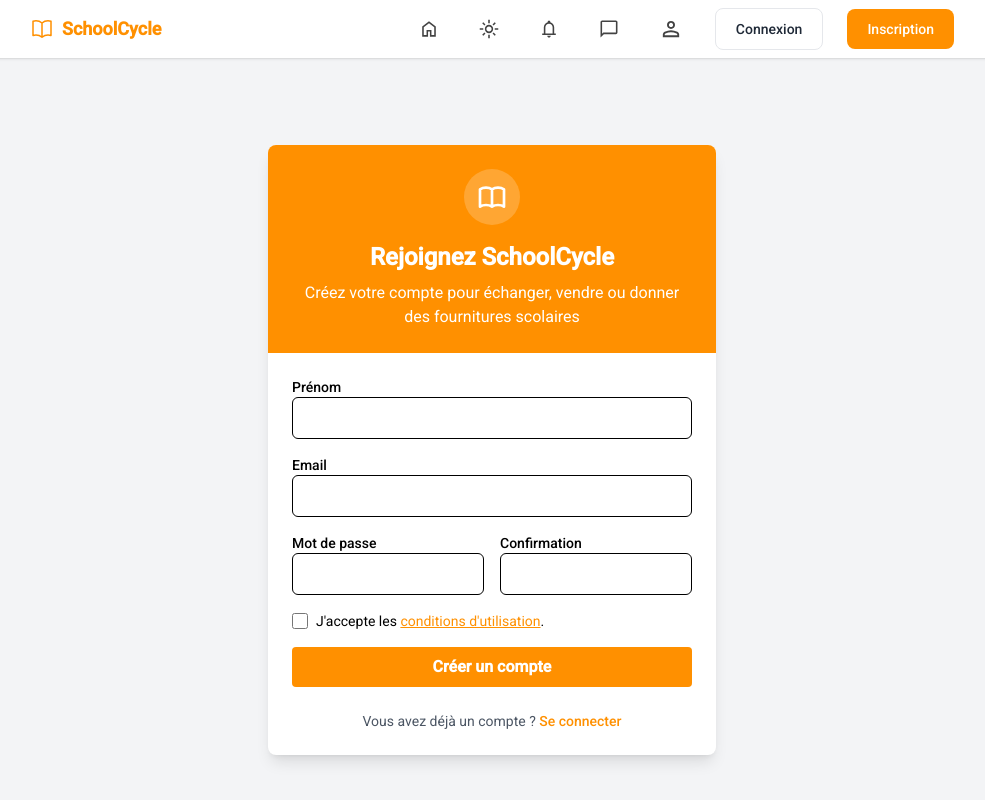
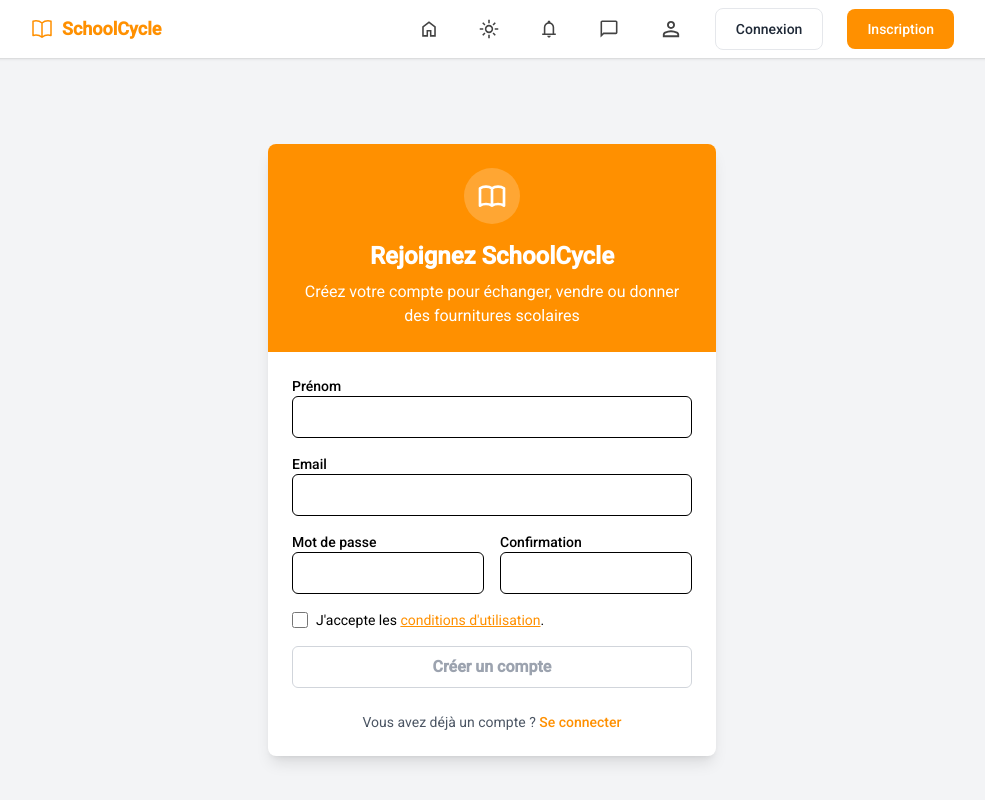
Before and after one commit to Gigiledixneuf/auth_forfun_school_cycle, an Angular app: page /register in a window 1280 px wide. Shown: the top 800 px of the page, without its empty margins (148-1133 px from the left). Built offline with nearby package versions, Linux system fonts and the light colour scheme.

Commit message:
ajout du disable sur les buttons d'envoi (register& forgotpassword)

```diff
--- a/src/app/pages/auth/register/register.component.html
+++ b/src/app/pages/auth/register/register.component.html
@@ -223,7 +223,12 @@
           <!-- Bouton -->
           <button
             type="submit"
-            class="w-full bg-[#ff9000] text-white font-semibold py-2 rounded hover:bg-orange-600 transition duration-200"
+            [disabled]="registerForm.invalid"
+            [ngClass]="{
+            'bg-[#ff9000] text-white border border-[#ff9000] hover:bg-[#e57f00]': registerForm.valid,
+            'bg-white text-gray-400 border border-gray-300 cursor-not-allowed': registerForm.invalid
+             }"
+            class="w-full py-2 px-4 rounded-md font-semibold transition-colors duration-300"
           >
             Créer un compte
           </button>
--- a/src/app/pages/auth/register/register.component.ts
+++ b/src/app/pages/auth/register/register.component.ts
@@ -11,13 +11,13 @@
 
 import { Router, RouterLink } from '@angular/router'; // Pour la navigation
 import { AuthService } from '../../../core/services/auth.service'; // Service d'authentification personnalisé
-import { NgIf } from '@angular/common'; // Pour afficher ou cacher des blocs HTML conditionnellement
+import {NgClass, NgIf} from '@angular/common'; // Pour afficher ou cacher des blocs HTML conditionnellement
 
 // Déclaration du composant Angular
 @Component({
   selector: 'app-register', // Nom utilisé dans le HTML pour appeler ce composant
   standalone: true,         // Composant autonome (sans module Angular déclaré autour)
-  imports: [ReactiveFormsModule, NgIf, RouterLink], // Modules utilisés dans le template HTML
+  imports: [ReactiveFormsModule, NgIf, RouterLink, NgClass], // Modules utilisés dans le template HTML
   templateUrl: './register.component.html', // Fichier HTML associé
   styleUrls: ['./register.component.css'],   // Fichier CSS associé
 })
--- a/src/app/pages/auth/reset-password/reset-password.component.html
+++ b/src/app/pages/auth/reset-password/reset-password.component.html
@@ -131,7 +131,12 @@
           <!-- Bouton d'envoi -->
           <button
             type="submit"
-            class="w-full bg-[#ff9000] hover:bg-[#e68200] text-white py-2 px-4 rounded-md transition-colors"
+            [disabled]="forgotPasswordForm.invalid"
+            [ngClass]="{
+            'bg-[#ff9000] text-white border border-[#ff9000] hover:bg-[#e57f00]': forgotPasswordForm.valid,
+            'bg-white text-gray-400 border border-gray-300 cursor-not-allowed': forgotPasswordForm.invalid
+             }"
+            class="w-full py-2 px-4 rounded-md font-semibold transition-colors duration-300"
           >
             Envoyer le lien de réinitialisation
           </button>
--- a/src/app/pages/auth/reset-password/reset-password.component.ts
+++ b/src/app/pages/auth/reset-password/reset-password.component.ts
@@ -7,11 +7,11 @@
 } from '@angular/forms';
 import { Router, RouterLink } from '@angular/router';
 import { AuthService } from '../../../core/services/auth.service';
-import { NgIf } from '@angular/common';
+import {NgClass, NgIf} from '@angular/common';
 
 @Component({
   selector: 'app-reset-password',
-  imports: [RouterLink, ReactiveFormsModule, NgIf],
+  imports: [RouterLink, ReactiveFormsModule, NgIf, NgClass],
   templateUrl: './reset-password.component.html',
   styleUrl: './reset-password.component.css',
 })
```
